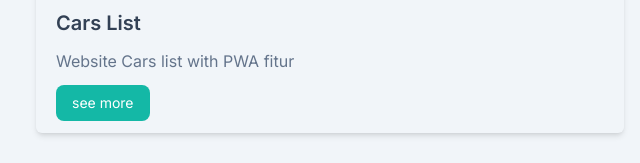
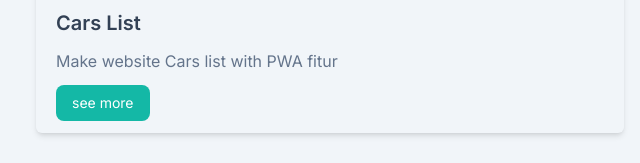
Before and after one commit to Webbeginer/my_profile, a website: page index.html in a window 1280 px wide. Shown: the part 2317-2480 px from the top of the page, 0-640 px from the left. Drawn offline with Linux system fonts and the light colour scheme; some packages are replaced by stand-ins of ours; a script that the page names is missing.

Commit message:
add project

```diff
--- a/index.html
+++ b/index.html
@@ -211,7 +211,7 @@
                         <img src="dist/img/pwa.png" alt="laptop" width="w-full" class="">
                         <h2 class="font-semibold text-xl text-slate-700 mt-3 mb-3 ml-5 dark:text-white">Cars List
                         </h2>
-                        <p class="font-medium text-base text-slate-500 ml-5 mb-3 mt-3">Website Cars list with PWA fitur</p>
+                        <p class="font-medium text-base text-slate-500 ml-5 mb-3 mt-3">Make website Cars list with PWA fitur</p>
                         <button class="ml-5 mb-2  font-medium text-sm text-white bg-primary py-2 px-4 mb-3 rounded-lg hover:opacity-80"><a href="https://projectpwa-ten.vercel.app/">see more</a></button>
 
                     </div>
```
